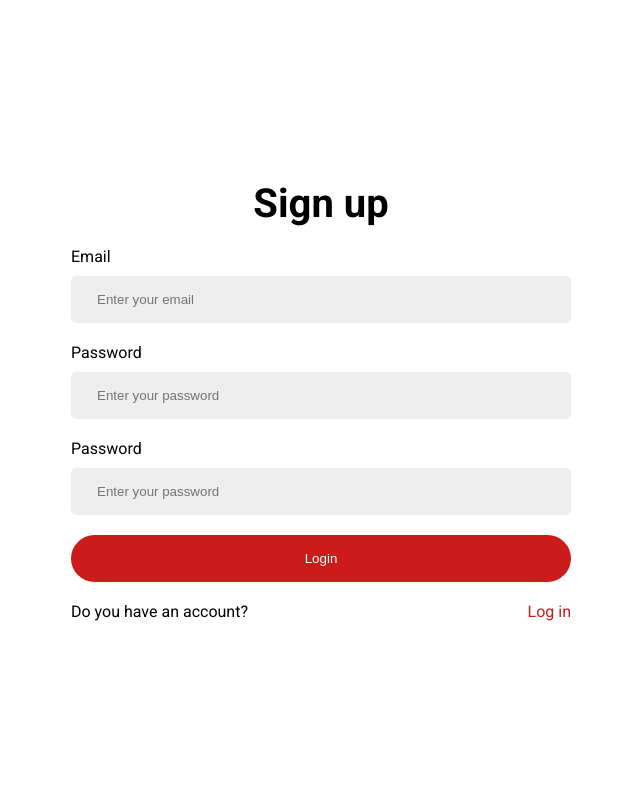
After one commit to MaciejMi/CarZone, a PHP site: page /site/sign-up.html in a window 1280 px wide. The commit adds this page. Shown: the whole page, without its empty margins (319-959 px from the left). Run offline with PHP 8.4, Linux system fonts and the light colour scheme.

Commit message:
add log in and sign up section

```diff
--- a/css/style.css
+++ b/css/style.css
@@ -462,6 +462,43 @@ a {
   padding-top: 2rem;
 }
 
+.login {
+  display: flex;
+  flex-direction: column;
+  justify-content: center;
+  align-items: center;
+  height: 100vh;
+}
+.login form {
+  display: flex;
+  flex-direction: column;
+  gap: 2rem;
+}
+.login form div {
+  display: flex;
+  flex-direction: column;
+  gap: 0.5rem;
+}
+.login form .info {
+  flex-direction: row;
+  justify-content: space-between;
+}
+.login form input {
+  padding: 1.2rem 2rem;
+  background-color: #eeeeee;
+  border: 1px solid transparent;
+  border-radius: 5px;
+}
+.login form a {
+  color: #cc1b1b;
+}
+.login form button {
+  padding: 1rem 2rem;
+  border-radius: 25px;
+  background-color: #cc1b1b;
+  color: #fff;
+}
+
 @media (min-width: 576px) {
   .header__image .bg-shadow .text-content h1 {
     font-size: 4.5rem;
@@ -481,6 +518,12 @@ a {
   }
   .shop__cards .card__text p {
     font-size: 2.5rem;
+  }
+  .login h1 {
+    font-size: 3rem;
+  }
+  .login form {
+    width: 400px;
   }
 }
 @media (min-width: 768px) {
@@ -529,4 +572,20 @@ a {
   .section__description {
     font-size: 1.8rem;
   }
+  .login h1 {
+    font-size: 4rem;
+  }
+  .login form {
+    width: 500px;
+    gap: 2rem;
+  }
+  .login form div {
+    gap: 1rem;
+  }
+  .login form input {
+    padding: 1.5rem 2.5rem;
+  }
+  .login form button {
+    padding: 1.5rem 2rem;
+  }
 }/*# sourceMappingURL=style.css.map */
--- a/index.html
+++ b/index.html
@@ -20,6 +20,7 @@
     <link rel="preconnect" href="https://fonts.googleapis.com">
     <link rel="preconnect" href="https://fonts.gstatic.com" crossorigin>
     <link href="https://fonts.googleapis.com/css2?family=Roboto:wght@300;400;700&display=swap" rel="stylesheet">
+    <!-- CSS -->
     <link rel="stylesheet" href="./css/style.css">
     <!-- Swiper scripts -->
     <script src="./js/swiper-bundle.min.js" defer></script>
--- a/scss/style.scss
+++ b/scss/style.scss
@@ -481,6 +481,46 @@ a {
 	}
 }
 
+.login {
+	display: flex;
+	flex-direction: column;
+	justify-content: center;
+	align-items: center;
+	height: 100vh;
+	form {
+		display: flex;
+		flex-direction: column;
+		gap: 2rem;
+		div {
+			display: flex;
+			flex-direction: column;
+			gap: 0.5rem;
+		}
+		.info {
+			flex-direction: row;
+			justify-content: space-between;
+		}
+
+		input {
+			padding: 1.2rem 2rem;
+			background-color: #eeeeee;
+			border: 1px solid transparent;
+			border-radius: 5px;
+		}
+
+		a {
+			color: c.$red;
+		}
+
+		button {
+			padding: 1rem 2rem;
+			border-radius: 25px;
+			background-color: c.$red;
+			color: #fff;
+		}
+	}
+}
+
 @media (min-width: 576px) {
 	.header {
 		&__image {
@@ -513,6 +553,14 @@ a {
 					}
 				}
 			}
+		}
+	}
+	.login {
+		h1 {
+			font-size: 3rem;
+		}
+		form {
+			width: 400px;
 		}
 	}
 }
@@ -588,4 +636,23 @@ a {
 			font-size: 1.8rem;
 		}
 	}
+	.login {
+		h1 {
+			font-size: 4rem;
+		}
+		form {
+			width: 500px;
+			gap: 2rem;
+			div {
+				gap: 1rem;
+			}
+			input {
+				padding: 1.5rem 2.5rem;
+			}
+
+			button {
+				padding: 1.5rem 2rem;
+			}
+		}
+	}
 }
--- /dev/null
+++ b/site/sign-up.html
@@ -0,0 +1,51 @@
+<!DOCTYPE html>
+<html lang="pl">
+
+<head>
+    <meta charset="UTF-8">
+    <meta http-equiv="X-UA-Compatible" content="IE=edge">
+    <meta name="viewport" content="width=device-width, initial-scale=1.0">
+    <meta name="title" content="CarZone">
+    <meta name="description" content="The best online service where you can choose your dream vehicle. ">
+    <meta name="keywords" content="cars, vehicles, parts, schop, carshop">
+    <meta name="robots" content="index, follow">
+    <meta http-equiv="Content-Type" content="text/html; charset=utf-8">
+    <meta name="language" content="pl">
+    <title>CarZone</title>
+    <!-- Tabler icons -->
+    <link rel="stylesheet" href="https://cdn.jsdelivr.net/npm/@tabler/icons-webfont@latest/tabler-icons.min.css">
+    <!-- Fonts -->
+    <link rel="preconnect" href="https://fonts.googleapis.com">
+    <link rel="preconnect" href="https://fonts.gstatic.com" crossorigin>
+    <link href="https://fonts.googleapis.com/css2?family=Roboto:wght@300;400;700&display=swap" rel="stylesheet">
+    <!-- CSS -->
+    <link rel="stylesheet" href="../css/style.css">
+    <!-- Main script js -->
+    <script src="../js/main.js" defer></script>
+</head>
+
+<body>
+    <section class="section login">
+        <h1>Sign up</h1>
+        <form>
+            <div>
+                <label for="email">Email</label>
+                <input type="text" name="email" placeholder="Enter your email">
+            </div>
+            <div>
+                <label for="password">Password</label>
+                <input type="password" name="password" placeholder="Enter your password">
+            </div>
+            <div>
+                <label for="password">Password</label>
+                <input type="password" name="password" placeholder="Enter your password">
+            </div>
+            <button type="submit" class="btn">Login</button>
+            <div class="info">
+                <p>Do you have an account? </p> <a href="#"> Log in </a>
+            </div>
+        </form>
+    </section>
+</body>
+
+</html>
```
Also changed, not shown: site/login.html (added, +47 -0 lines), 1 other file.
